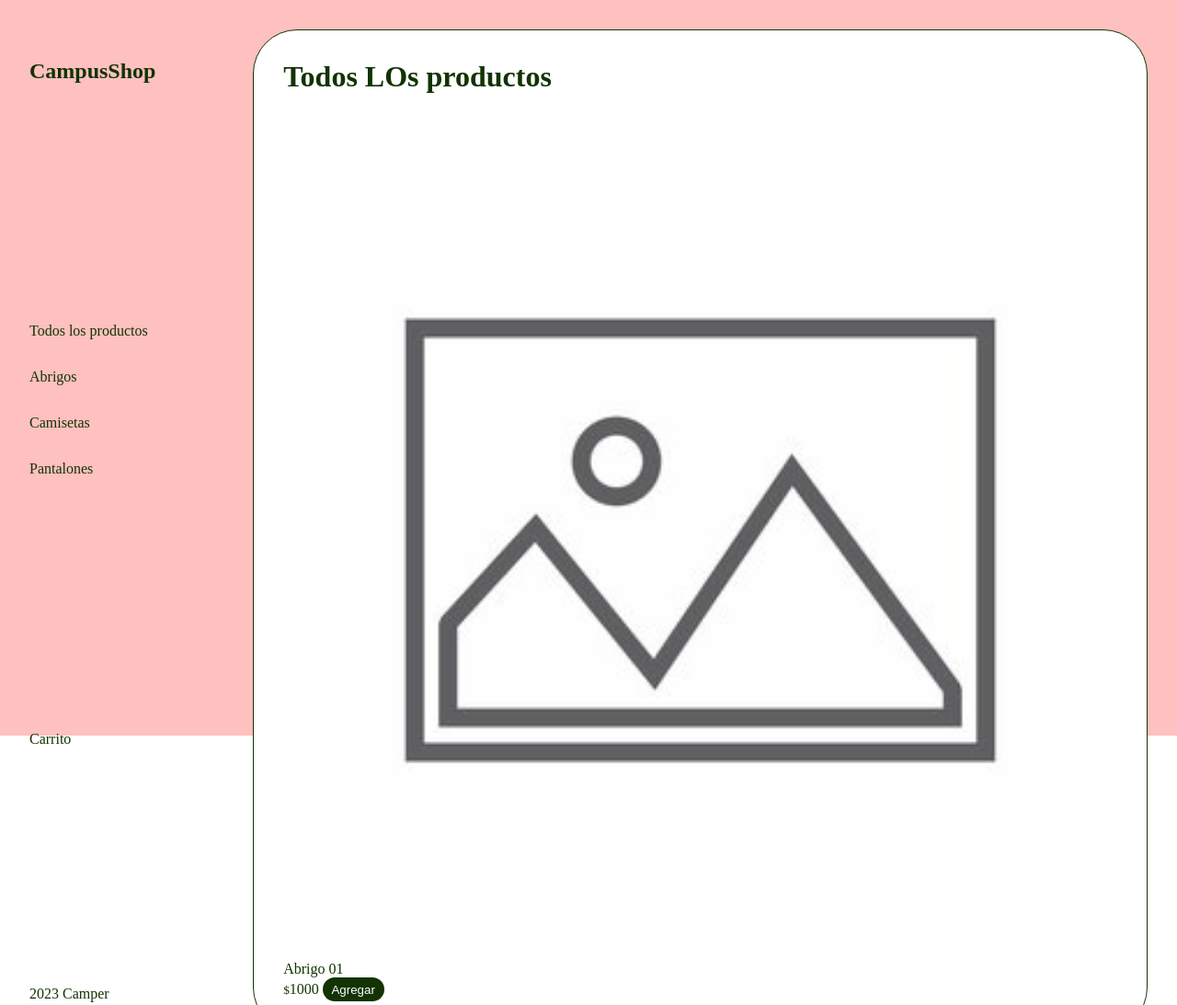
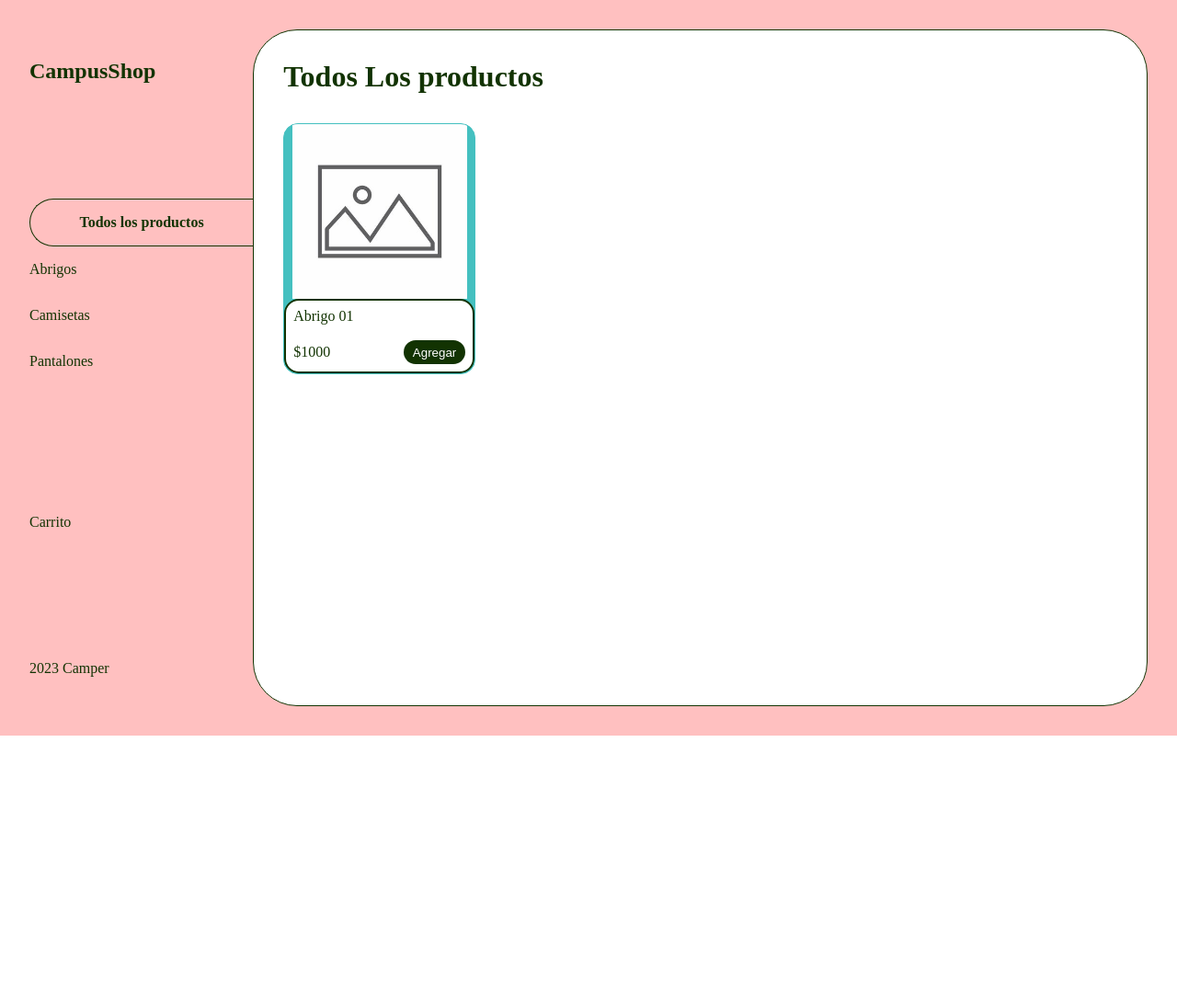
Before and after one commit to OugMontiel/Filtro-dos---proyectoWed, a plain HTML site: page Indix.html in a window 1280 px wide. Shown: the top 1093 px of the page at 92% size. After the commit the page ends 800 px from the top, so only its background shows below. Drawn offline with Linux system fonts and the light colour scheme.

Commit message:
feat: :construction: Cambios importates en el html, productos
cambio la caj contenedore de los productos para que se adapte al css

```diff
--- a/Indix.html
+++ b/Indix.html
@@ -11,7 +11,7 @@
         <section class="Barra">
             <h1>CampusShop</h1>
             <ul>
-                <li><a href="#">Todos los productos</a></li>
+                <li class="Selecion"><a href="#">Todos los productos</a></li>
                 <li><a href="#">Abrigos</a></li>
                 <li><a href="#">Camisetas</a></li>
                 <li><a href="#">Pantalones</a></li>
@@ -22,14 +22,20 @@
             <p>2023 Camper</p>
         </section>
         <section class="content">
-            <h1>Todos LOs productos</h1>
-            <div>
-                <img src="Storage/img/360_F_460013622_6xF8uN6ubMvLx0tAJECBHfKPoNOR5cRa.jpg" alt="">
-                <div>
-                    <p>Abrigo 01</p>
-                    <p><small>$</small>1000 <button>Agregar</button></p>
-                </div>
-            </div>
+            <h1>Todos Los productos</h1>
+            <article>
+                <div class="producto">
+                    <img src="Storage/img/360_F_460013622_6xF8uN6ubMvLx0tAJECBHfKPoNOR5cRa.jpg" alt="">
+                    <div>
+                        <p>Abrigo 01</p>
+                        <span>
+                            <p>$1000</p>
+                            <button>
+                                Agregar
+                            </button>
+                        </span>
+                    </div>
+            </article>
         </section>
     </main>
 </body>
```
